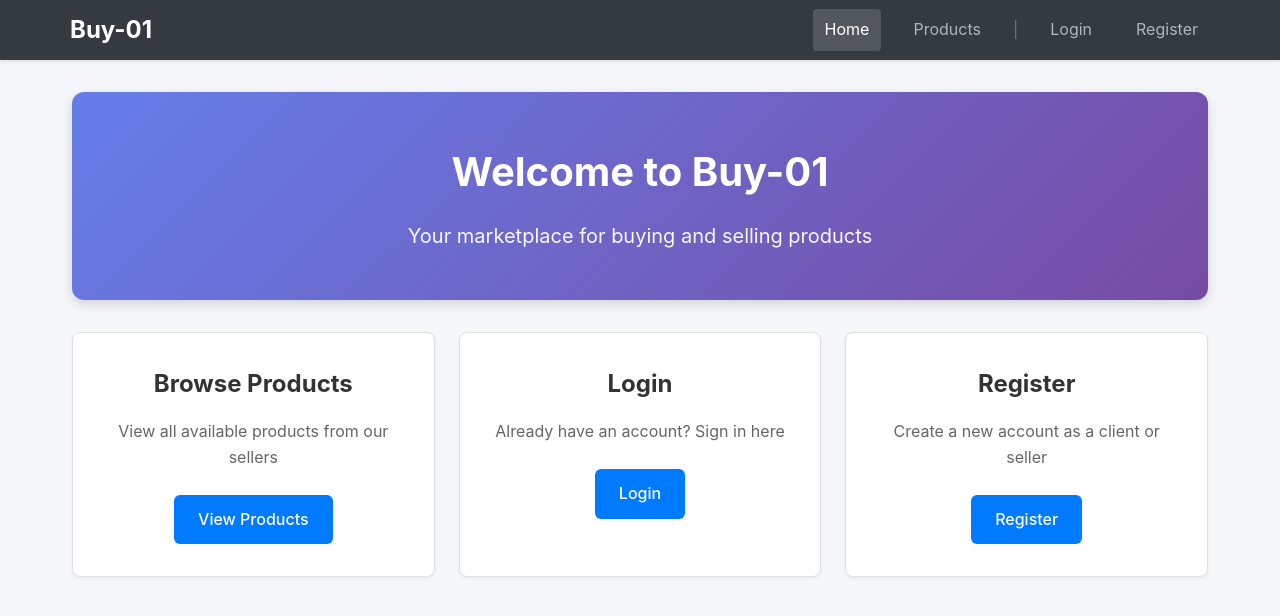
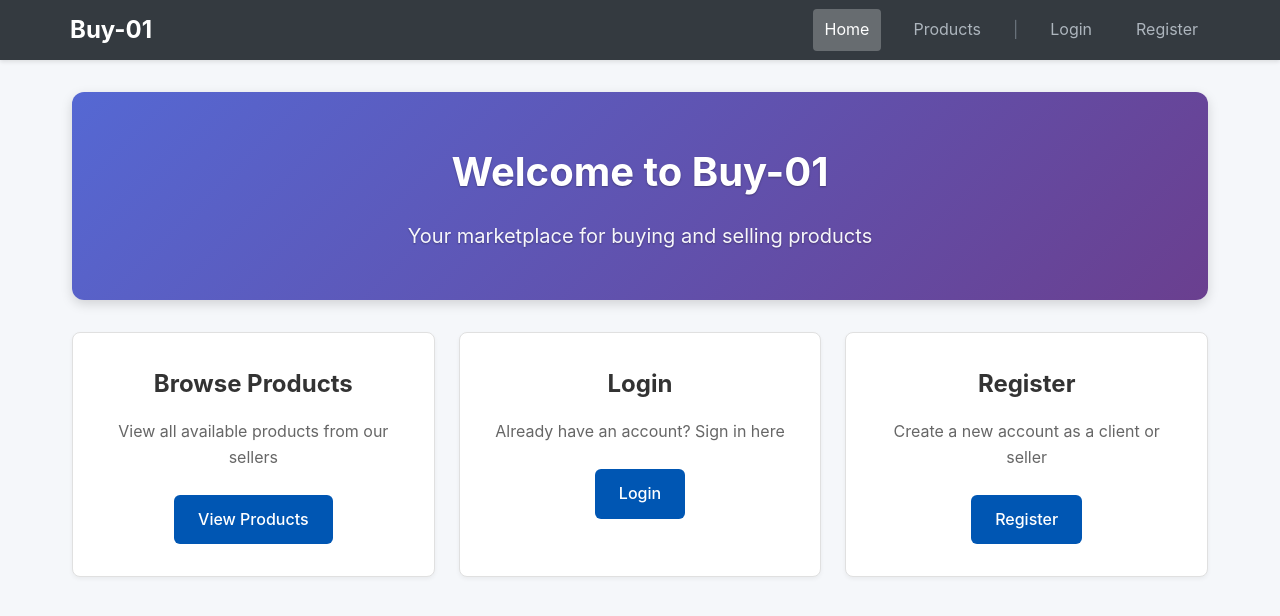
Before and after one commit to ToniKorhonen/buy-01, an Angular app in the folder Frontend/: page / in a window 1280 px wide. Shown: the top 616 px of the page. Built offline with nearby package versions, Linux system fonts and the light colour scheme.

Commit message:
Should have fixed a if statement in RateLimitingFilter, and started working on the contrast in app.scss and home.component.scss

```diff
--- a/Frontend/src/app/app.scss
+++ b/Frontend/src/app/app.scss
@@ -39,12 +39,12 @@
 
         &:hover {
           color: white;
-          background-color: rgba(255, 255, 255, 0.1);
+          background-color: rgba(255, 255, 255, 0.2);
         }
 
         &.active {
           color: white;
-          background-color: rgba(255, 255, 255, 0.15);
+          background-color: rgba(255, 255, 255, 0.25);
         }
       }
 
--- a/Frontend/src/app/components/home/home.component.scss
+++ b/Frontend/src/app/components/home/home.component.scss
@@ -6,11 +6,12 @@
   .hero {
     text-align: center;
     padding: 3rem 1rem;
-    background: linear-gradient(135deg, #667eea 0%, #764ba2 100%);
+    background: linear-gradient(135deg, #5568d3 0%, #6a3f8f 100%);
     border-radius: 12px;
     color: white;
     margin-bottom: 2rem;
     box-shadow: 0 4px 12px rgba(0, 0, 0, 0.15);
+    text-shadow: 0 1px 2px rgba(0, 0, 0, 0.3);
 
     h1 {
       margin: 0 0 1rem 0;
@@ -93,11 +94,11 @@
         font-size: 1rem;
 
         &.btn-primary {
-          background-color: #007bff;
+          background-color: #0056b3;
           color: white;
 
           &:hover {
-            background-color: #0056b3;
+            background-color: #004085;
           }
         }
 
```
Also changed, not shown: 1 other file (tests, documents, lock files or other folders).
